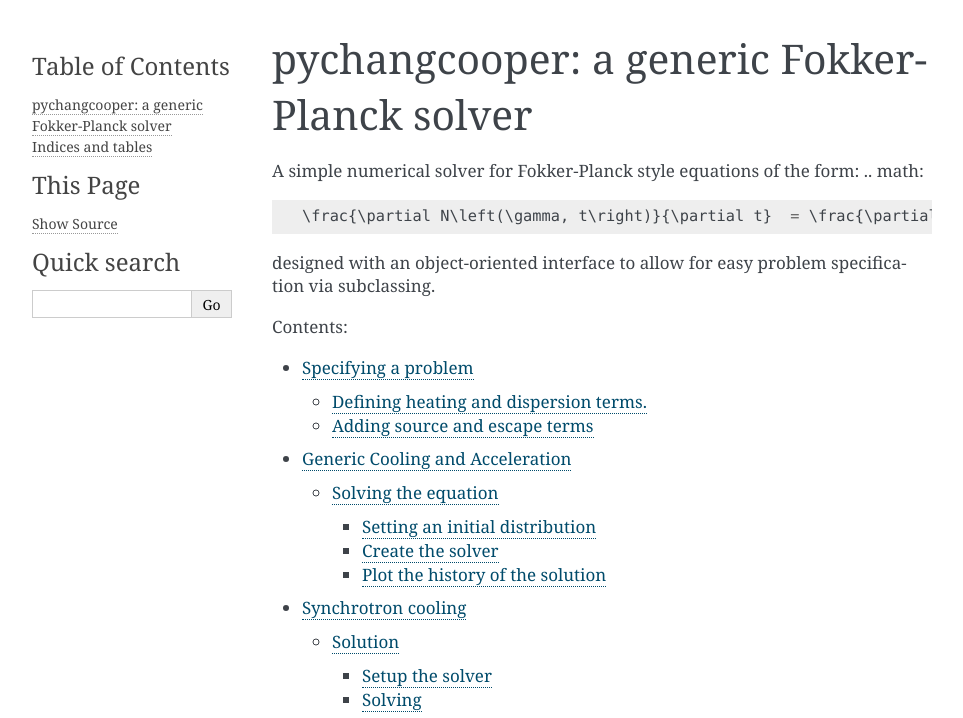
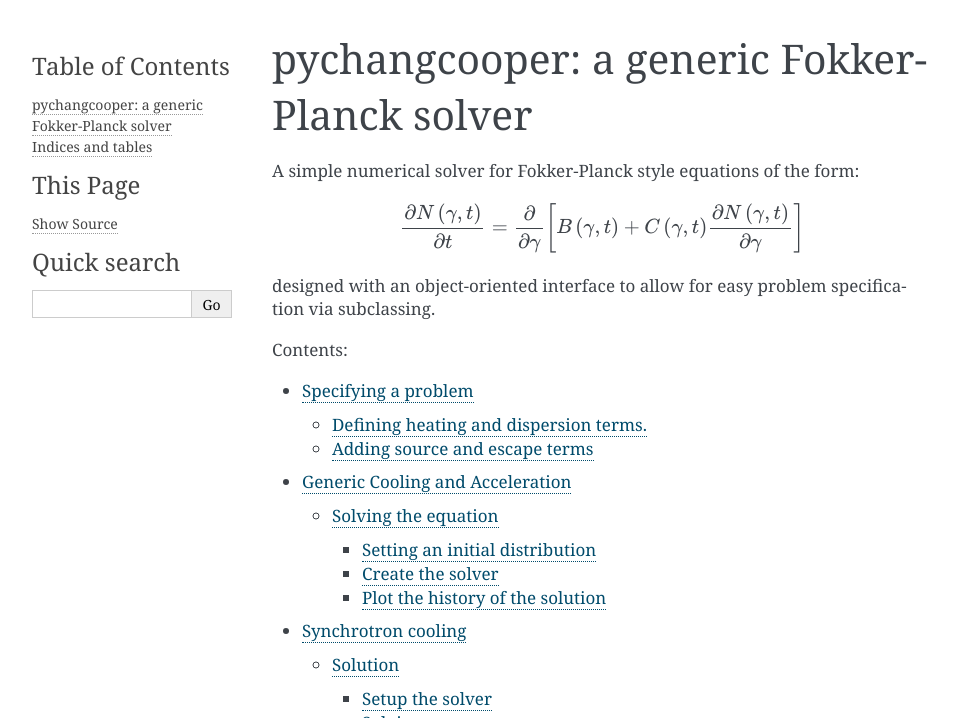
Before and after one commit to grburgess/pychangcooper, a Sphinx documentation site: the page built from docs/index.rst, in a window 1280 px wide, cut to the strip 0-718 px from the top of the page. Shown: the whole strip, without its empty margins (148-1111 px from the left). Built offline with Sphinx 7.4.7, drawn with Linux system fonts in a browser that asks for light colours; some of the changed lines change nothing that is shown.

Commit message:
working on docs

```diff
--- a/docs/conf.py
+++ b/docs/conf.py
@@ -18,6 +18,16 @@
 #
 import os
 import sys
+from mock import Mock as MagicMock
+
+class Mock(MagicMock):
+    @classmethod
+    def __getattr__(cls, name):
+            return MagicMock()
+
+MOCK_MODULES = ['numpy', 'scipy', 'scipy.linalg', 'scipy.signal']
+sys.modules.update((mod_name, Mock()) for mod_name in MOCK_MODULES)
+
 sys.path.insert(0, os.path.abspath('../'))
 
 
--- a/docs/index.rst
+++ b/docs/index.rst
@@ -6,6 +6,7 @@
 pychangcooper: a generic Fokker-Planck solver
 =============================================
 A simple numerical solver for Fokker-Planck style equations of the form:
+
 .. math::
    \frac{\partial N\left(\gamma, t\right)}{\partial t}  = \frac{\partial }{\partial \gamma} \left[ B \left(\gamma, t \right) + C \left(\gamma, t \right) \frac{\partial N\left(\gamma, t\right)}{\partial \gamma}\right]
 
```
